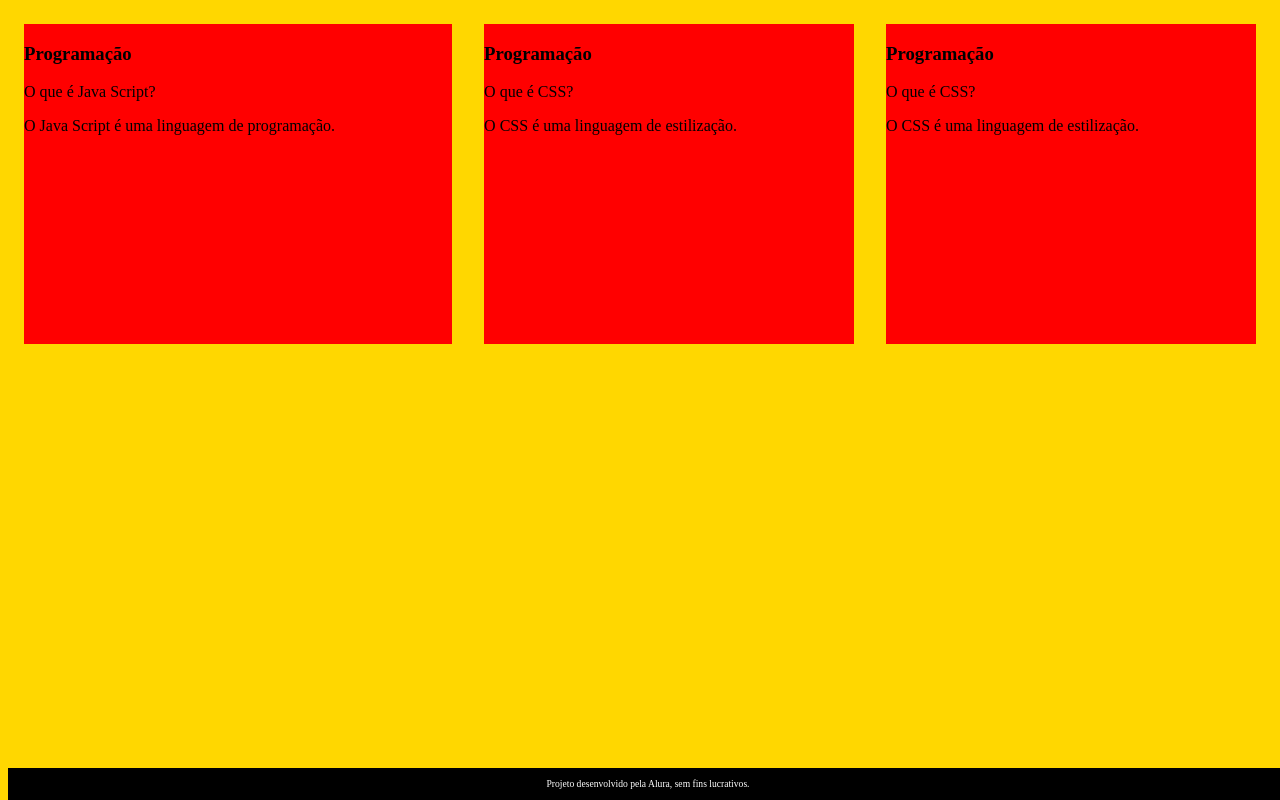
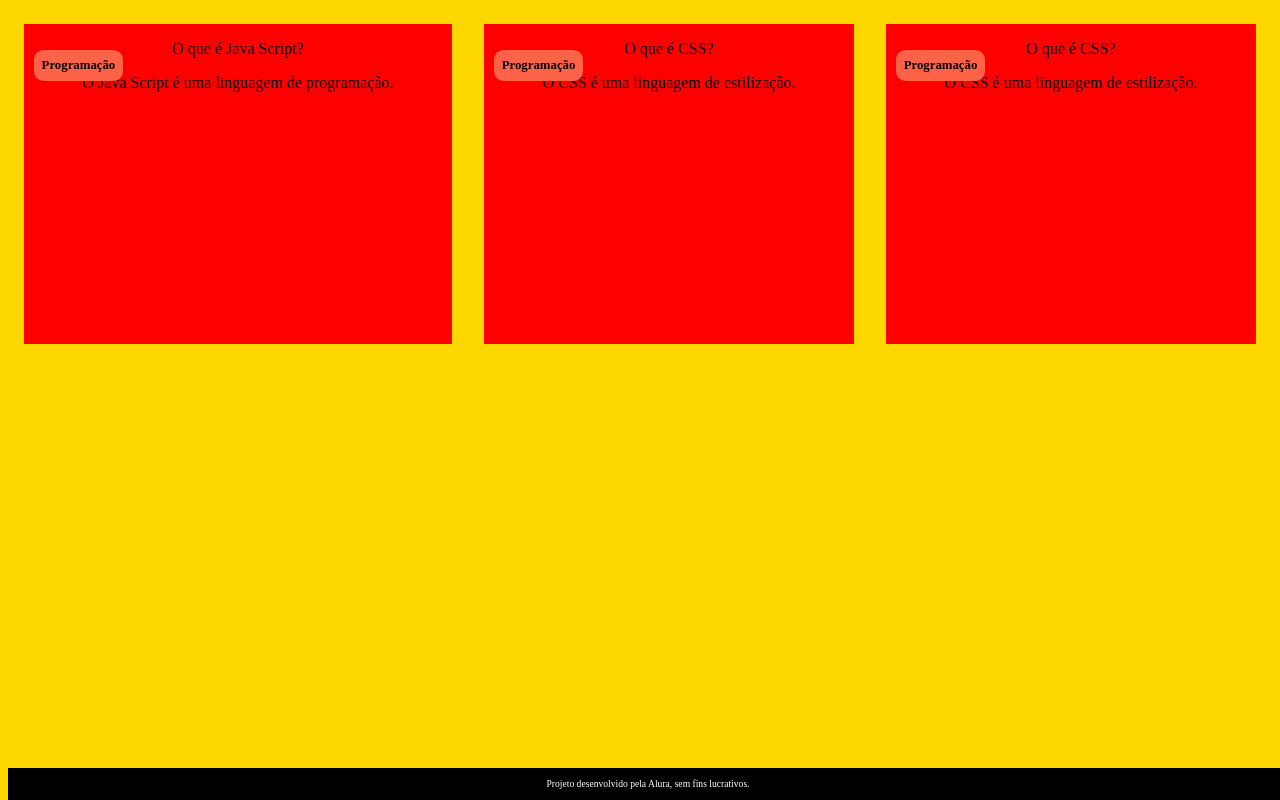
Before and after one commit to tetheus4546b/flashcards, a plain HTML site: page index.html in a window 1280 px wide. Drawn offline with Linux system fonts and the light colour scheme; a web font is replaced by a local one.

Commit message:
testando

```diff
--- a/assets/style.css
+++ b/assets/style.css
@@ -15,6 +15,22 @@ body {
     flex-basis: calc(33% -6rem);
 }
 
+    .cartao__conteudo {
+    text-align: center;
+    /*background-color: yellow; */
+    height: 100%;
+}
+
+.cartao__conteudo h3 {
+    background-color: tomato;
+    text-align: left;
+    padding: 0.5rem;
+    position: absolute;
+    margin: 0.6rem;
+    border-radius: 0.6rem;
+    font-size: 1vw;
+}
+
 footer {
     background-color: black;
     color: white;
```
